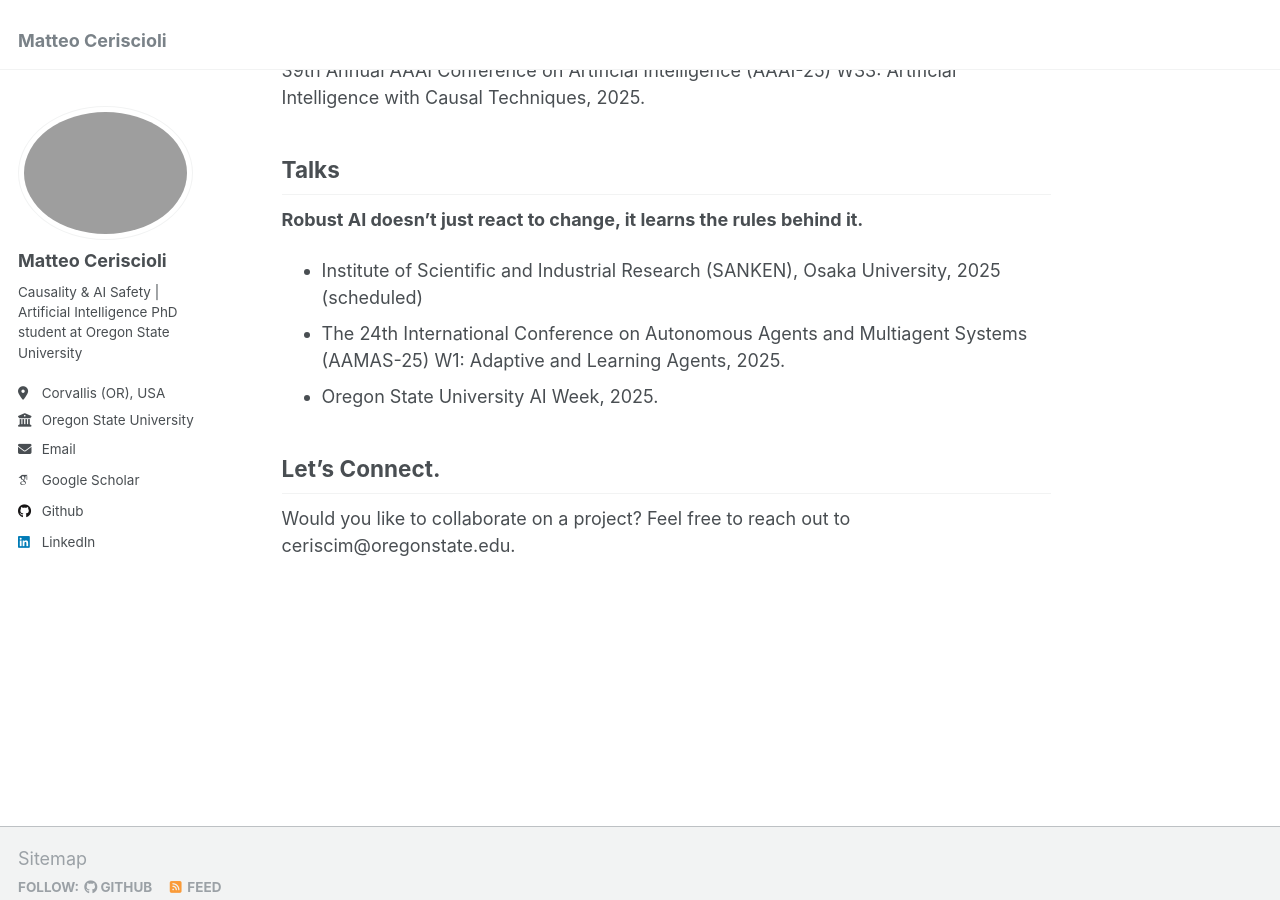
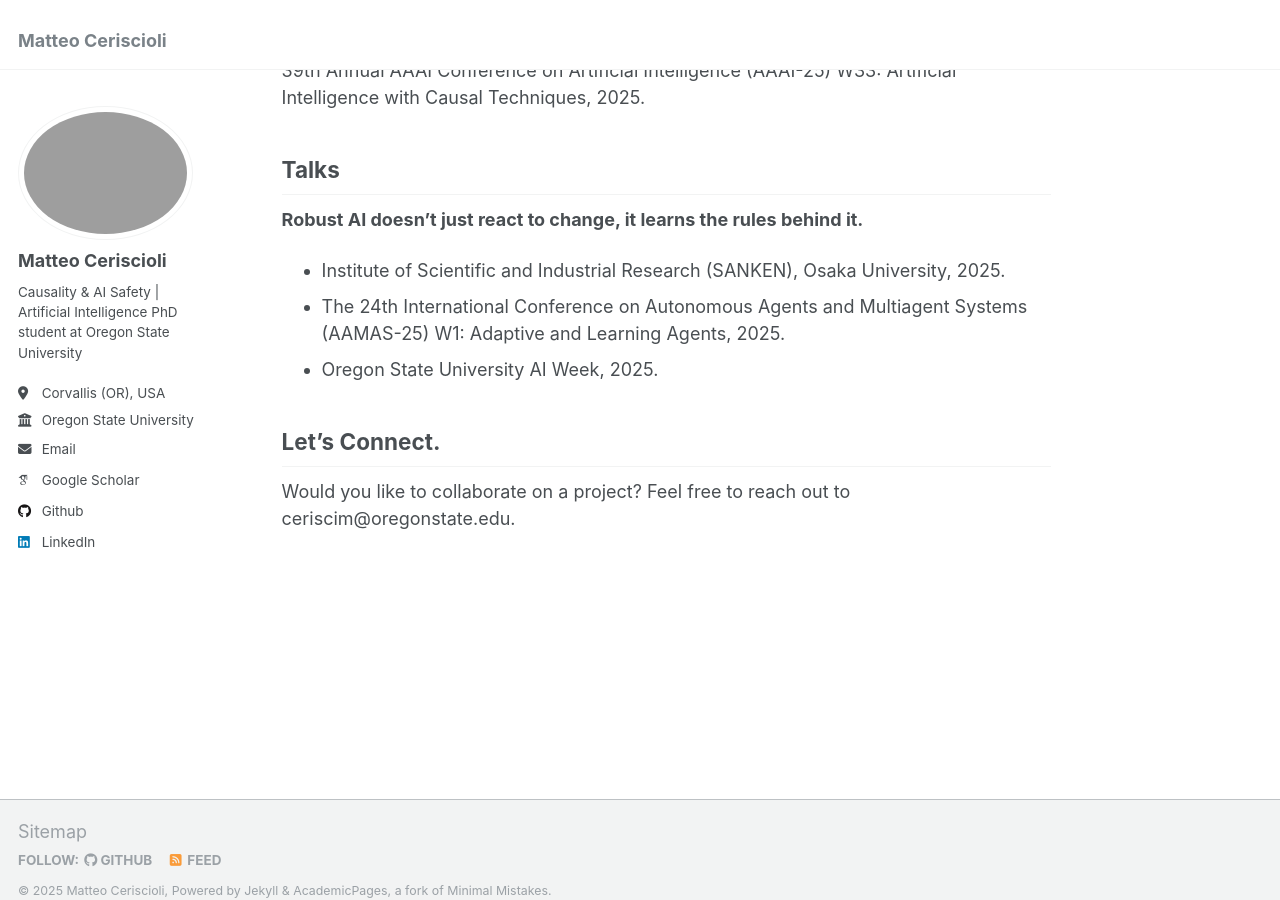
Before and after one commit to matteoceriscioli/matteoceriscioli.github.io, a Jekyll site: the page built from _pages/about.md, in a window 1280 px wide and 900 px high, scrolled down 795 px. Built offline with Jekyll 4.4.1, drawn with Linux system fonts in a browser that asks for light colours; some web fonts are replaced.

Commit message:
Update about.md

```diff
--- a/_pages/about.md
+++ b/_pages/about.md
@@ -29,7 +29,7 @@
 ## Talks
 
 **Robust AI doesn’t just react to change, it learns the rules behind it.**
-- Institute of Scientific and Industrial Research (SANKEN), Osaka University, 2025 (scheduled)
+- Institute of Scientific and Industrial Research (SANKEN), Osaka University, 2025.
 - The 24th International Conference on Autonomous Agents and Multiagent Systems (AAMAS-25) W1: Adaptive and Learning Agents, 2025.
 - Oregon State University AI Week, 2025.
 
```
